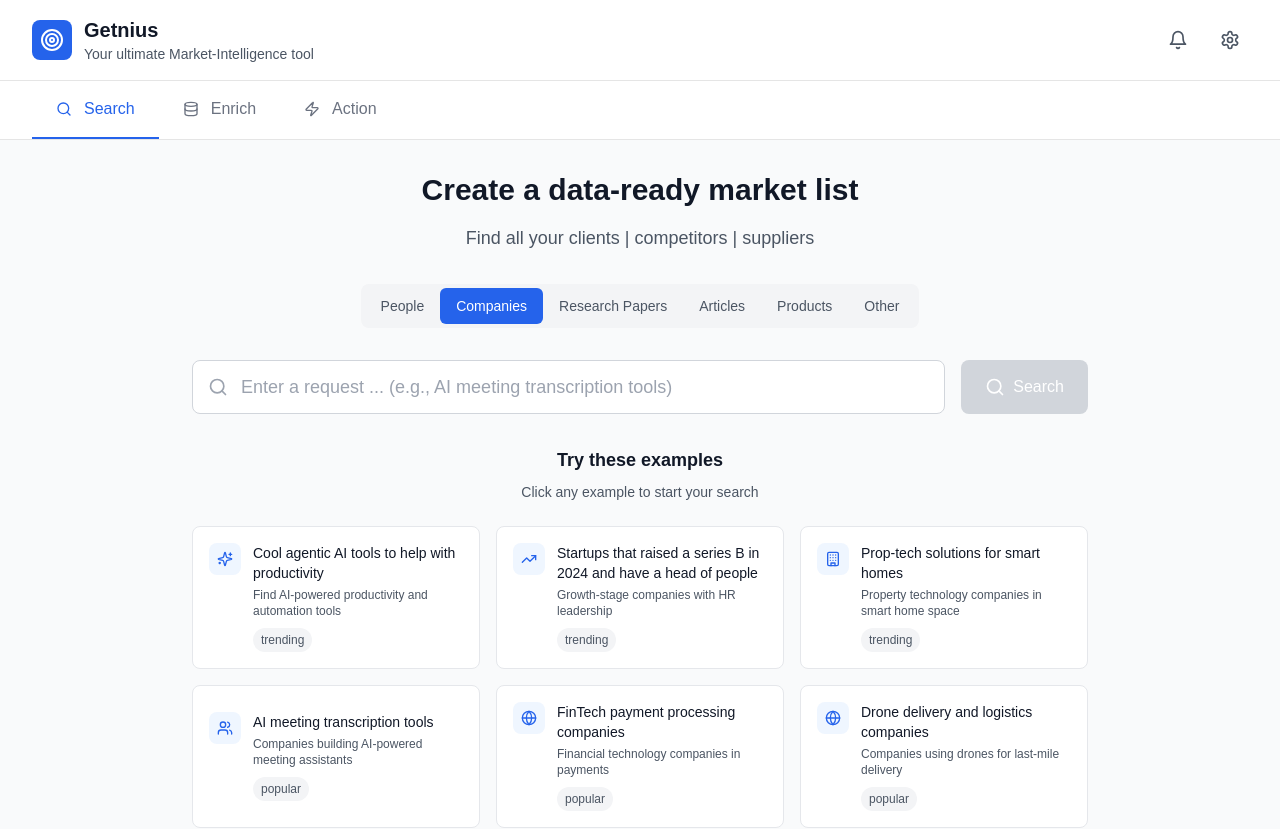
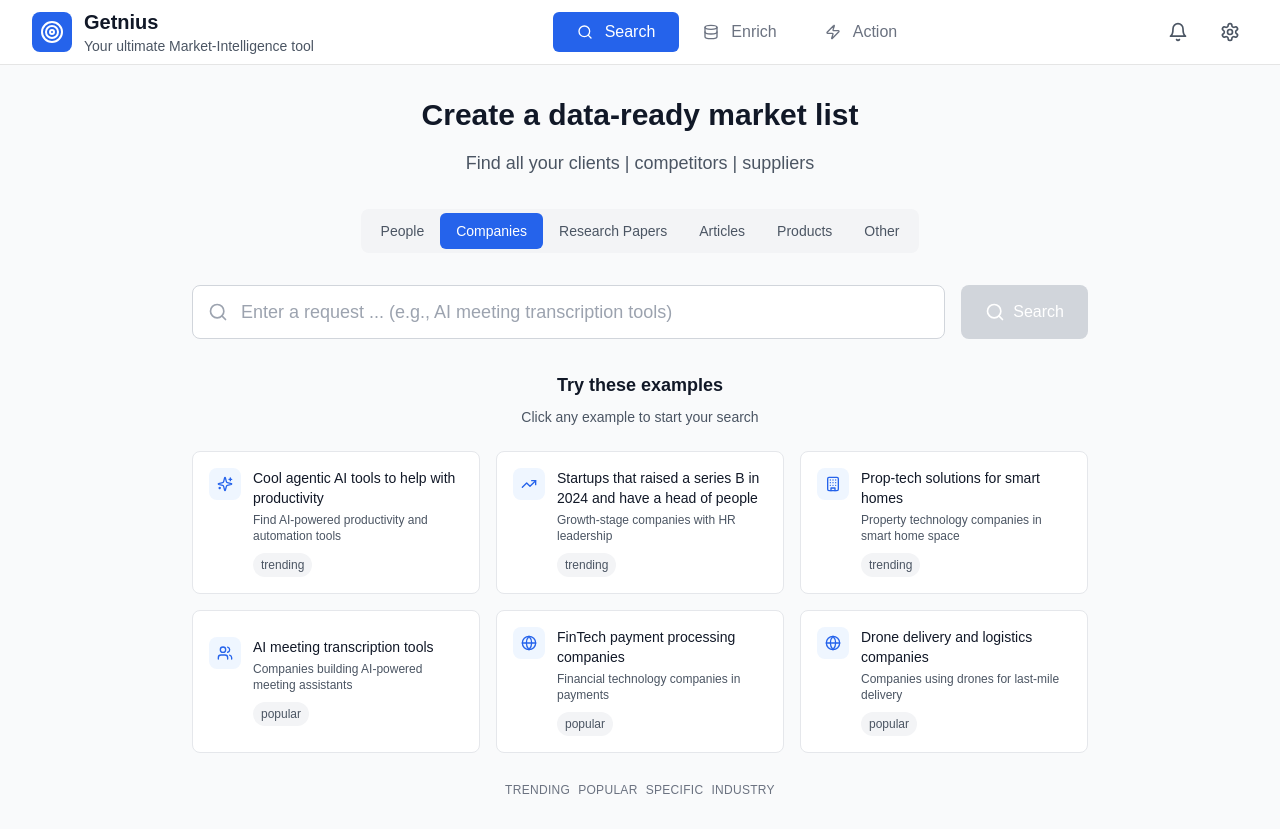
Before and after one commit to gtmengine/getnius, a Next.js app: page / in a window 1280 px wide. Shown: the top 829 px of the page. Built offline with nearby package versions, Linux system fonts and the light colour scheme.

Commit message:
moved navigation to header

```diff
--- a/market-intelligence-tool.tsx
+++ b/market-intelligence-tool.tsx
@@ -165,7 +165,7 @@ const MarketIntelligenceTool = React.memo(() => {
     <div className="min-h-screen bg-gray-50">
       {/* Header */}
       <div className="bg-white border-b">
-        <div className="max-w-7xl mx-auto px-8 py-4">
+        <div className="max-w-7xl mx-auto px-8 py-2">
           <div className="flex items-center justify-between">
             <div className="flex items-center gap-3">
               <div className="p-2 bg-blue-600 rounded-lg">
@@ -176,21 +176,6 @@ const MarketIntelligenceTool = React.memo(() => {
                 <p className="text-sm text-gray-600">Your ultimate Market-Intelligence tool</p>
               </div>
             </div>
-            <div className="flex items-center gap-4">
-              <button className="p-2 hover:bg-gray-100 rounded-lg">
-                <Bell className="w-5 h-5 text-gray-600" />
-              </button>
-              <button className="p-2 hover:bg-gray-100 rounded-lg">
-                <Settings className="w-5 h-5 text-gray-600" />
-              </button>
-            </div>
-          </div>
-        </div>
-      </div>
-
-      {/* Navigation */}
-      <div className="bg-white border-b">
-        <div className="max-w-7xl mx-auto px-8">
             <div className="flex">
             {[
               { id: "search", name: "Search", icon: Search },
@@ -201,14 +186,13 @@ const MarketIntelligenceTool = React.memo(() => {
                 const isActive = currentScreen === item.id
                 const isCompleted = index === 0 ? relevantCompanies.length > 0 :
                                     index === 1 ? relevantCompanies.length > 0 : false
-
                 return (
                   <button
                     key={item.id}
                     onClick={() => setCurrentScreen(item.id)}
-                  className={`flex items-center gap-3 px-6 py-4 border-b-2 transition-colors relative ${
+                    className={`flex items-center gap-3 px-6 py-2 transition-colors relative rounded-md ${
                       isActive
-                      ? "border-blue-600 text-blue-600"
+                        ? "bg-blue-600 text-white"
                         : "border-transparent text-gray-500 hover:text-gray-700"
                     }`}
                   >
@@ -220,6 +204,15 @@ const MarketIntelligenceTool = React.memo(() => {
                   </button>
                 )
               })}
+            </div>
+            <div className="flex items-center gap-4">
+              <button className="p-2 hover:bg-gray-100 rounded-lg">
+                <Bell className="w-5 h-5 text-gray-600" />
+              </button>
+              <button className="p-2 hover:bg-gray-100 rounded-lg">
+                <Settings className="w-5 h-5 text-gray-600" />
+              </button>
+            </div>
           </div>
         </div>
       </div>
```
Also changed, not shown: TEST43534525.txt (deleted), 2 other files (tests, documents, lock files or other folders). Lines whose indentation alone changed are shown as unchanged.
